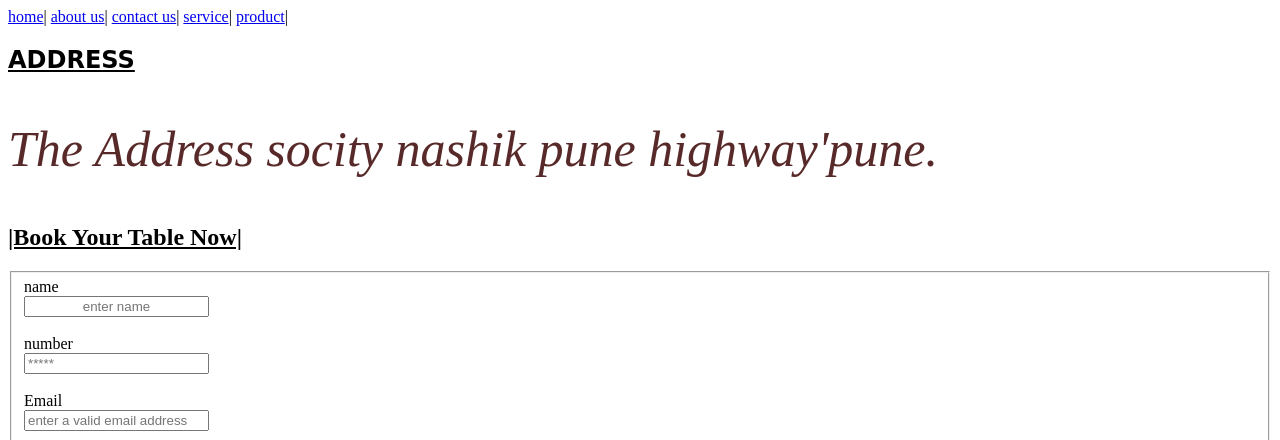
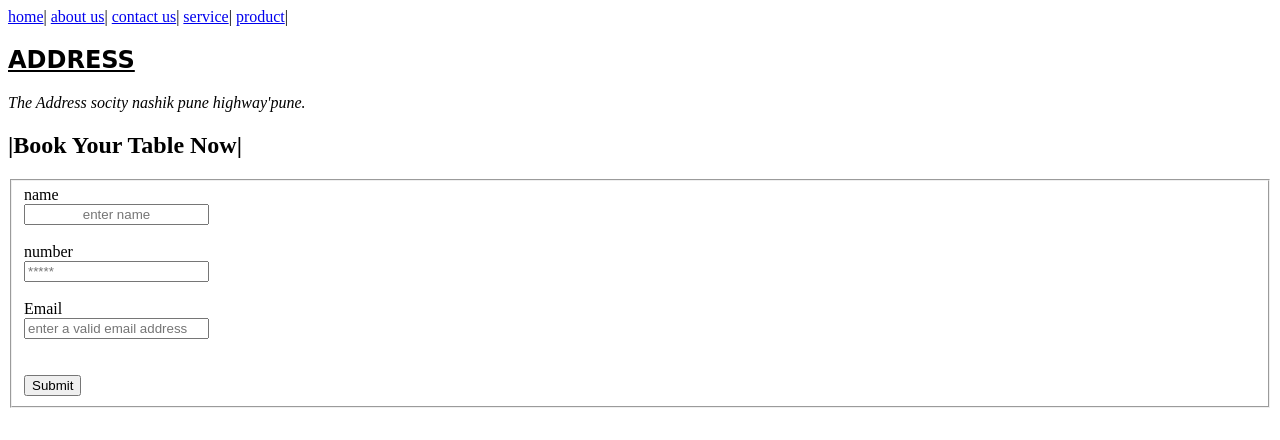
Before and after one commit to sohamdahale28-del/learningh5, a plain HTML site: page contact.html in a window 1280 px wide. Shown: the top 440 px of the page. Drawn offline with Linux system fonts and the light colour scheme.

Commit message:
noothing

```diff
--- a/contact.html
+++ b/contact.html
@@ -19,7 +19,7 @@
  </header>
 
        <h2 class="t_decor_u f_family1">ADDRESS</h2>
-       <p class="f_family2"><i>The Address socity
+       <p class=""><i>The Address socity
              nashik pune highway'pune.</i>
        </p>
 
--- a/style.css
+++ b/style.css
@@ -24,7 +24,7 @@ th{
 .t_color_yello{
     color: goldenrod;
 }
-.t_decor_u{
+.f_family1{
     text-decoration:underline;
 }
 .t_color{
```
Also changed, not shown: about.html (+1 -1 lines), menu.html (+2 -2 lines).
